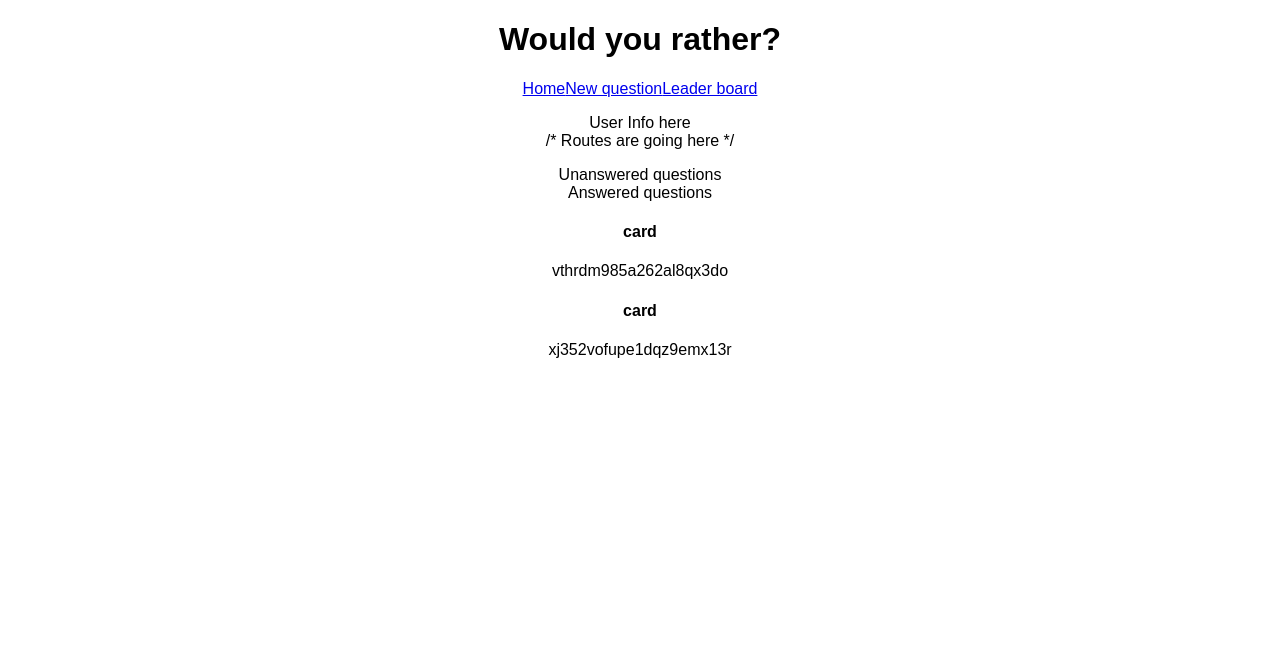
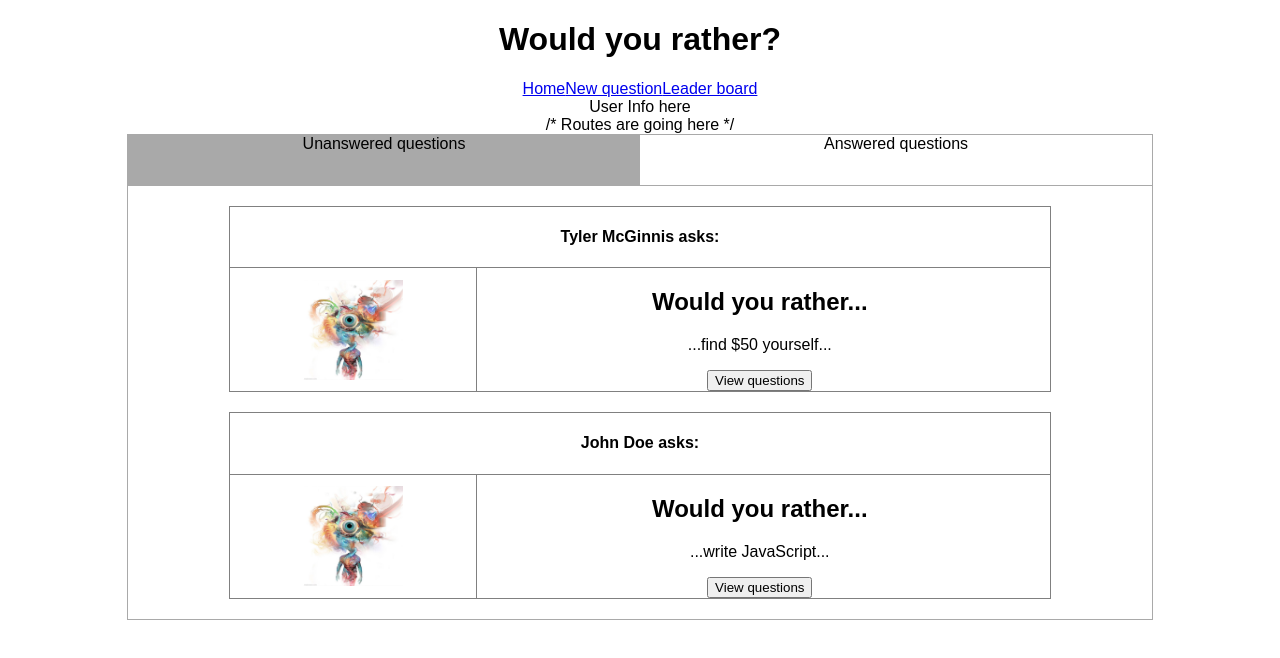
Before and after one commit to tomsah/Would-you-rather, a React (Create React App) app: page / in a window 1280 px wide. Shown: the top 658 px of the page. Built offline with nearby package versions, Linux system fonts and the light colour scheme.

Commit message:
Feature: showing which answer the logged in user has choosen and various minor changes

```diff
--- a/src/components/App.js
+++ b/src/components/App.js
@@ -2,6 +2,7 @@ import React, { Component } from 'react';
 import './App.css';
 import { connect } from 'react-redux'
 import { handleReceiveUsers } from '../actions/users'
+import{ setLoggedInUser } from '../actions/loggedInUser'
 // import Login from './Login'
 import Main from './Main'
 
@@ -9,6 +10,7 @@ class App extends Component {
   componentDidMount () {
     const { dispatch } = this.props
     dispatch(handleReceiveUsers())
+    dispatch(setLoggedInUser('sarahedo'))
   }
 
   render() {
--- /dev/null
+++ b/src/components/CardBodyAnswered.js
@@ -0,0 +1,53 @@
+import React, { Component } from 'react'
+import { connect } from 'react-redux'
+
+class CardBodyAnswered extends Component {
+  percentageAnswered = (numberOfAnswer) => {
+    const { question } = this.props
+    const totalVote = question.optionOne.votes.length + question.optionTwo.votes.length
+    return (numberOfAnswer/totalVote) * 100
+  }
+
+  render() {
+    const { question, user } = this.props
+    const totalVote = question.optionOne.votes.length + question.optionTwo.votes.length
+    console.log('question', question)
+    return(
+      <div>
+        <h2>Results:</h2>
+        <div className={`card_answer_result ${user.answers[question.id] === 'optionOne' ? 'answer' : ''}`}>
+          <p>{question.optionOne.text}</p>
+          <div className='card_answer_result__percentage'>
+              <div
+                style={{width: `${this.percentageAnswered(question.optionOne.votes.length)}%`}}>
+                { question.optionOne.votes.length > 0 && `${Math.round(this.percentageAnswered(question.optionOne.votes.length))}%`}
+              </div>
+            <span> { question.optionOne.votes.length === 0 && '0%'} </span>
+          </div>
+          {`${question.optionOne.votes.length} out of ${totalVote} votes`}
+        </div>
+
+        <div className={`card_answer_result ${user.answers[question.id] === 'optionTwo' ? 'answer' : ''}`}>
+          <p>{question.optionTwo.text}</p>
+          <div className='card_answer_result__percentage'>
+            <div
+              style={{width: `${this.percentageAnswered(question.optionTwo.votes.length)}%`}}>
+              { question.optionTwo.votes.length > 0 && `${Math.round(this.percentageAnswered(question.optionTwo.votes.length))}%`}
+            </div>
+            <span> { question.optionTwo.votes.length === 0 && '0%'} </span>
+          </div>
+          {`${question.optionTwo.votes.length} out of ${totalVote} votes`}
+        </div>
+      </div>
+    )
+  }
+}
+
+function mapStateToProps({users, loggedInUser}) {
+  return {
+    totalOfUsers: Object.keys(users),
+    user: users[loggedInUser]
+  }
+}
+
+export default connect(mapStateToProps)(CardBodyAnswered)
--- /dev/null
+++ b/src/components/CardBodyUnanswered.js
@@ -0,0 +1,25 @@
+import React, { Component } from 'react'
+
+class CardBodyUnanswered extends Component {
+  render() {
+    const {question, handleSelectedAnswer, selectedAnswer } = this.props
+    return(
+      <div className='card__answers'>
+        <h2>Would you rather...</h2>
+        <ul className='card__answer__list'>
+          <li>
+            <input type="radio" id="optionOne" name="optionOne" value="optionOne" checked={selectedAnswer === 'optionOne'}  onChange={handleSelectedAnswer}/>
+            <label htmlFor="optionOne">{question.optionOne.text}</label>
+          </li>
+          <li>
+            <input type="radio" id="optionTwo" name="optionTwo" value="optionTwo" checked={selectedAnswer === 'optionTwo'}  onChange={handleSelectedAnswer}/>
+            <label htmlFor="optionTwo">{question.optionTwo.text}</label>
+          </li>
+        </ul>
+        <button onClick={(e) => this.submitAnswer(e)}>Submit</button>
+      </div>
+    )
+  }
+}
+
+export default CardBodyUnanswered
--- a/src/components/Login.js
+++ b/src/components/Login.js
@@ -22,7 +22,7 @@ class Login extends Component{
         <ul className='login-container'>
           { usersID.map( id => (
             <li key={id} onClick={(e) => this.loggingUser(e, id)}>
-              <img className='avatar' src={users[id].avatarURL} alt=""/>
+              <img className='avatar-small float-left' src={users[id].avatarURL} alt=""/>
              <p>{users[id].name}</p>
             </li>
           )) }
--- a/src/components/Main.js
+++ b/src/components/Main.js
@@ -8,10 +8,6 @@ import Dashboard  from './QuestionsDashboard'
 // import LeaderBoard from './LeaderBoard
 
 class Main extends Component {
-  state = {
-    loggedInUser: 'sarahedo'
-  }
-
   render() {
     return(
       <div>
@@ -23,6 +19,4 @@ class Main extends Component {
   }
 }
 
-
-
 export default connect()(Main)
--- a/src/components/QuestionCard.js
+++ b/src/components/QuestionCard.js
@@ -1,20 +1,63 @@
 import React, { Component } from 'react'
 import { connect } from 'react-redux'
+import CardBodyAnswered from './CardBodyAnswered'
+import CardBodyUnanswered from './CardBodyUnanswered'
 
 class QuestionCard extends Component {
+  state = {
+    selectedAnswer: null,
+    questionPreview: true,
+  }
+
+  submitAnswer = (e) => {
+    e.preventDefault()
+    console.log(e.target.value)
+  }
+
+  selectAnswer = (e) =>  this.setState({
+    selectedAnswer: e.target.value
+  })
+
+  showCardDetails = () => this.setState({
+    questionPreview: !this.state.questionPreview
+  })
+
   render() {
-    const { id } = this.props
+    const { question, authorInfo, unAnswered } = this.props
+    const { selectedAnswer, questionPreview } = this.state
+
     return(
-      <div>
-        <h4>card</h4>
-        {id}
+      <div className='card'>
+        <h4 className='card__title'> {`${authorInfo.name} asks:`}</h4>
+        <div className='card__body'>
+          <div className='card__body__avatar'>
+            <img className=' avatar-medium' src={authorInfo.avatarURL} alt=""/>
+          </div>
+          <div className='card__body__info'>
+            {
+              questionPreview ?
+                <div className='card__preview'>
+                  <h2>Would you rather...</h2>
+                  <p>{`...${question.optionOne.text}...`}</p>
+                  <button onClick={this.showCardDetails}>View questions</button>
+                </div>
+                :
+                unAnswered ?
+                  <CardBodyUnanswered
+                    question={question}
+                    selectedAnswer={selectedAnswer}
+                    handleSelectedAnswer={this.selectAnswer}/>
+                    :
+                  <CardBodyAnswered
+                    question={question}
+                    selectedAnswer={selectedAnswer}
+                  />
+            }
+          </div>
+        </div>
       </div>
     )
   }
 }
-function mapStateToProps({questions}) {
-  return {
-    questions
-  }
-}
-export default connect(mapStateToProps)(QuestionCard)
+
+export default connect()(QuestionCard)
--- a/src/components/QuestionsDashboard.js
+++ b/src/components/QuestionsDashboard.js
@@ -18,9 +18,15 @@ class QuestionsDashboard extends Component {
     return this.setState({ active: e.target.id });
   };
 
+  submitAnswer = (e) => {
+    e.preventDefault()
+    // submit answer
+    console.log(e.target.value)
+  }
+
+
   render() {
-    console.log("Dashboard props", this.props.user);
-    const { questionsId, user } = this.props;
+    const { questionsId, user, questions, users } = this.props;
     const { active } = this.state;
 
     const userQuestionsAnswered = user && Object.keys(user.answers);
@@ -37,9 +43,10 @@ class QuestionsDashboard extends Component {
     }
 
     return (
-      <div>
-        <div>
-          <div onClick={e => this.dashboardNavigate(e)}>
+      <div className='dashboard'>
+          <div
+            className='dashboard__nav'
+            onClick={e => this.dashboardNavigate(e)}>
             <ul>
               <li
                 id="Unanswered"
@@ -57,38 +64,46 @@ class QuestionsDashboard extends Component {
               </li>
             </ul>
           </div>
-          <div>
-            {active === "Unanswered" ? (
+
+          <div className='dashboard__container'>
             <ul>
-                {unAnsweredQuestions &&
+              {active === "Unanswered" ?
+                unAnsweredQuestions &&
                 unAnsweredQuestions.map(id => (
                   <li key={id}>
-                      <QuestionCard id={id} />
+                    <QuestionCard
+                      unAnswered='unAnswered'
+                      authorInfo={users[questions[id].author]}
+                      question={questions[id]}
+                      handleSubmitAnswer={this.submitAnswer} />
                   </li>
-                  ))}
-              </ul>
-            ) : (
-              <ul>
-                {answeredQuestions &&
+                ))
+                :
+                answeredQuestions &&
                 answeredQuestions.map(id => (
                   <li key={id}>
-                      <QuestionCard id={id} />
+                    <QuestionCard
+                      answered='answered'
+                      authorInfo={users[questions[id].author]}
+                      question={questions[id]}
+                      handleSubmitAnswer={this.submitAnswer} />
                   </li>
-                  ))}
+                ))
+              }
             </ul>
-            )}
           </div>
-        </div>
-        <div />
       </div>
     );
   }
 }
 
 function mapStateToProps({ questions, users, loggedInUser }) {
+
   return {
     questionsId: Object.keys(questions),
     questions,
+    users,
+    loggedInUser,
     user: users["sarahedo"]
   };
 }
--- a/src/index.css
+++ b/src/index.css
@@ -1,3 +1,9 @@
+/* general */
+
+html,body {
+  height:100%;
+}
+
 body {
   margin: 0;
   padding: 0;
@@ -7,6 +13,27 @@ body {
 ul{
   list-style: none;
   padding: 0;
+  margin: 0;
+}
+
+/* utils */
+.float-left{
+  float: left;
+}
+
+.avatar-small {
+  width: 30px;
+  height: 30px;
+}
+
+.avatar-medium {
+  width: 100px;
+  height: 100px;
+}
+
+.answer {
+  background: darkseagreen;
+  border-color: #2e7d32;
 }
 
 /* Login.jsx */
@@ -23,8 +50,93 @@ ul{
   margin: 7px 0;
 }
 
-.avatar {
-  width: 30px;
-  height: 30px;
-  float: left;
+/* dashboard */
+
+.dashboard {
+  width: 80%;
+  margin: 0 auto;
+  border: 1px solid darkgrey;
 }
+
+.dashboard__nav {
+  border-bottom: 1px solid darkgrey;
+}
+
+.dashboard__nav ul{
+ height: 50px;
+}
+
+.dashboard__nav li {
+  display: inline-block;
+  width: 50%;
+  text-align: center;
+  height: 100%;
+  vertical-align: middle;
+}
+
+.dashboard__nav li.active{
+  background-color: darkgray;
+}
+
+
+/* card */
+
+.card {
+  width: 80%;
+  border: 1px solid gray;
+  margin: 20px auto;
+}
+
+.card__body{
+  border-top: 1px solid gray;
+  display: flex;
+}
+
+.card__body__avatar {
+  position: relative;
+  width: 30%;
+}
+
+.card__body__avatar img{
+  transform: translate(-50%,-50%);
+  position: absolute;
+  left: 50%;
+  top: 50%;
+}
+
+.card__body__info {
+  width: 69%;
+  border-left: 1px solid gray;
+}
+
+.card_answer_result__percentage {
+  height: 25px;
+  border: 2px solid gray;
+  width: 80%;
+  margin: 10px auto;
+  border-radius: 8px;
+  overflow: hidden;
+  background: lightgray;
+  line-height: 25px;
+  position: relative;
+}
+
+.card_answer_result__percentage  span{
+  display: block;
+  position: absolute;
+  top: 50%;
+  left: 50%;
+  transform: translate(-50%, -50%);
+}
+
+.card_answer_result {
+  border: 2px solid;
+  width: 85%;
+  margin: 20px auto;
+  border-radius: 10px;
+}
+
+.card_answer_result__percentage div {
+  background-color: #60ac5d;
+  height: inherit;
+}
```
Lines whose indentation alone changed are shown as unchanged.
